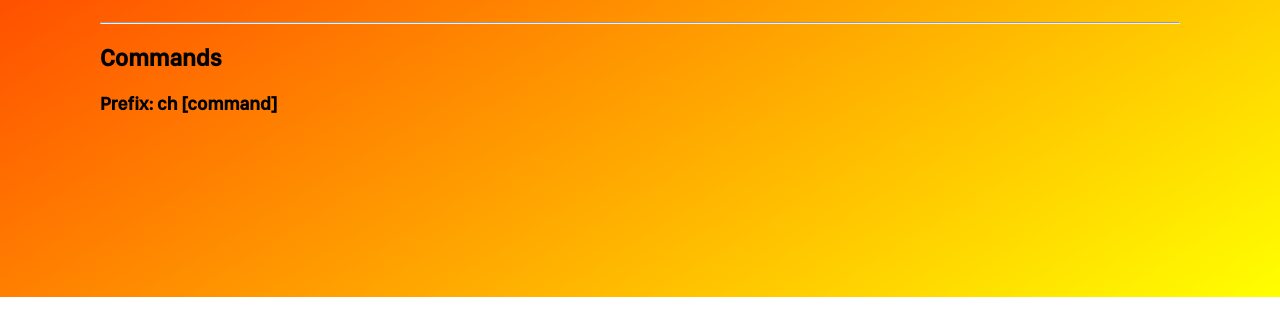
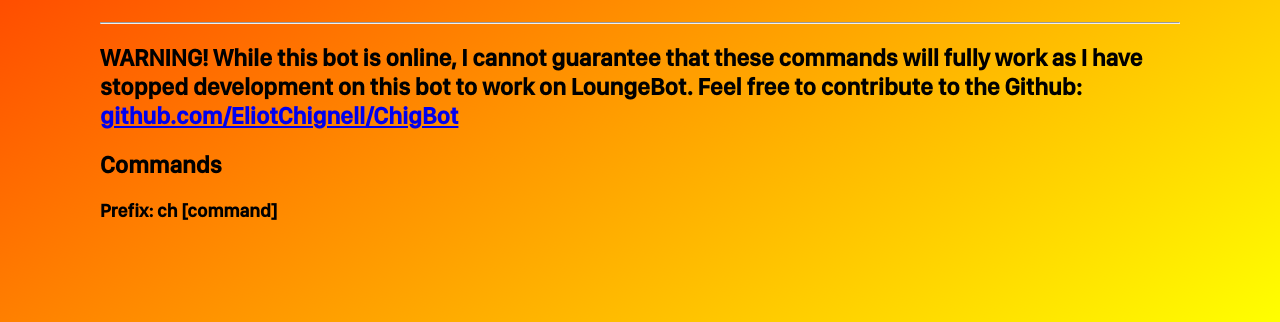
Before and after one commit to EliotChignell/ChigBot, a website: page docs/index.html in a window 1280 px wide. Shown: the part 503-825 px from the top of the page. Before the commit the page ends 800 px from the top, so only its background shows below. Drawn offline with nearby package versions, Linux system fonts and the light colour scheme; no server answers.

Commit message:
Update index.html

```diff
--- a/docs/index.html
+++ b/docs/index.html
@@ -11,6 +11,7 @@
     </div>
 
     <div class="commands">
+      <h2>WARNING! While this bot is online, I cannot guarantee that these commands will fully work as I have stopped development on this bot to work on LoungeBot. Feel free to contribute to the Github: <a href="https://github.com/EliotChignell/ChigBot">github.com/EliotChignell/ChigBot</a></h2>
       <h2>Commands</h2>
       <h3>Prefix: ch [command]</h3>
     </div>
```
